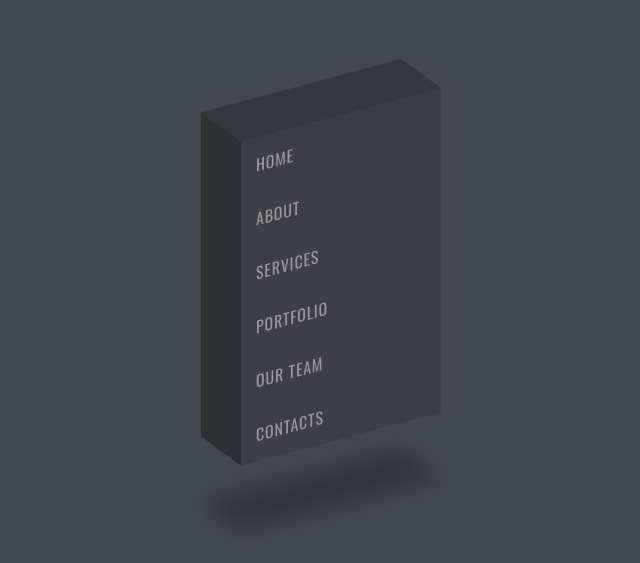
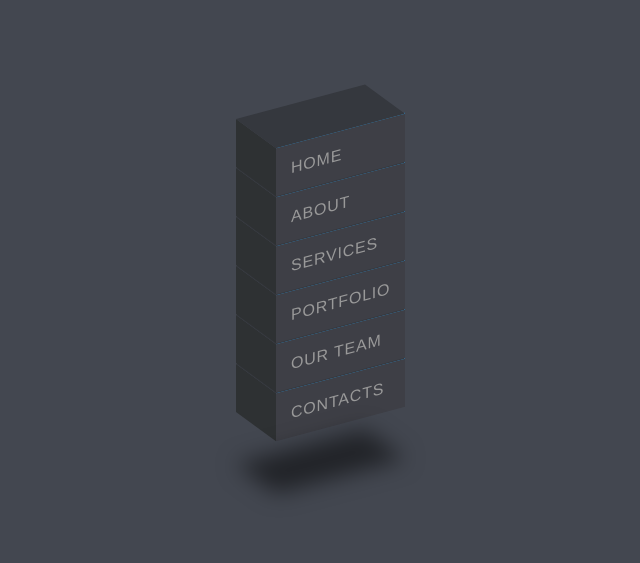
Before and after one commit to shuydo/isometric_mnu, a plain HTML site: page index.html in a window 1280 px wide. Shown: the part 123-686 px from the top of the page, without its empty margins (299-939 px from the left). Drawn offline with nearby package versions, Linux system fonts and the light colour scheme.

Commit message:
ввёл vars, исправлял отставание прорисовки граней

```diff
--- a/css/styles.css
+++ b/css/styles.css
@@ -1,10 +1,21 @@
-@import url("https://fonts.googleapis.com/css?family=Oswald:400,700");
+/* @import url("https://fonts.googleapis.com/css?family=Oswald:400,700"); */
+:root {
+  --time-tr: 0.5s;
+  --depth: 40px;
 
+  --accent-color: #33a3ee;
+  --accent-color-tone: #2982b9;
+
+  --mnu-color: #3e3f46;
+  --mnu-color-before: #2e3133;
+  --mnu-color-after: #35383e;
+}
 * {
   margin: 0;
   padding: 0;
   box-sizing: border-box;
   font-family: "Oswald", sans-serif;
+  font-family: sans-serif;
 }
 
 body {
@@ -23,50 +34,54 @@ ul {
 ul li {
   position: relative;
   list-style: none;
-  width: 200px;
-  background-color: #3e3f46;
+  min-width: 100px;
+  border-top: 1px solid var(--accent-color);
+  background-color: var(--mnu-color);
   padding: 15px;
   z-index: var(--i);
-  transition: 0.5s;
+  transition: var(--time-tr);
 }
 
 ul li:hover {
-  background: #33a3ee;
+  /* outline: 1px solid var(--mnu-color); */
+
+  background: var(--accent-color);
   transform: translateX(50px);
+  /* transition: var(--time-tr); */
 }
 
 ul li::before {
   content: "";
   position: absolute;
   top: 0;
-  left: -40px;
-  width: 40px;
+  left: calc(-1 * var(--depth));
+  width: var(--depth);
   height: 100%;
-  background: #2e3133;
+  background: var(--mnu-color-before);
   transform-origin: right;
   transform: skewY(45deg);
-  transition: 0.5s;
+  /* transition: var(--time-tr); */
 }
 
 ul li:hover::before {
-  background: #2982b9;
+  background: var(--accent-color-tone);
 }
 
 ul li::after {
   content: "";
   position: absolute;
-  top: -40px;
+  top: calc(-1 * var(--depth));
   left: 0;
   width: 100%;
-  height: 40px;
-  background: #35383e;
+  height: var(--depth);
+  background: var(--mnu-color-after);
   transform-origin: bottom;
   transform: skewX(45deg);
-  transition: 0.5s;
+  /* transition: var(--time-tr); */
 }
 
 ul li:hover::after {
-  background: #2982b9;
+  background: var(--accent-color-tone);
 }
 
 ul li a {
@@ -75,7 +90,7 @@ ul li a {
   display: block;
   text-transform: uppercase;
   letter-spacing: 0.05em;
-  transition: 0.5s;
+  transition: var(--time-tr);
 }
 
 ul li:hover a {
@@ -83,5 +98,5 @@ ul li:hover a {
 }
 
 ul li:last-child::after {
-  box-shadow: -120px 120px 20px rgba(0, 0, 0, .25);
+  box-shadow: -100px 100px 20px rgba(0, 0, 0, 0.5);
 }
```
